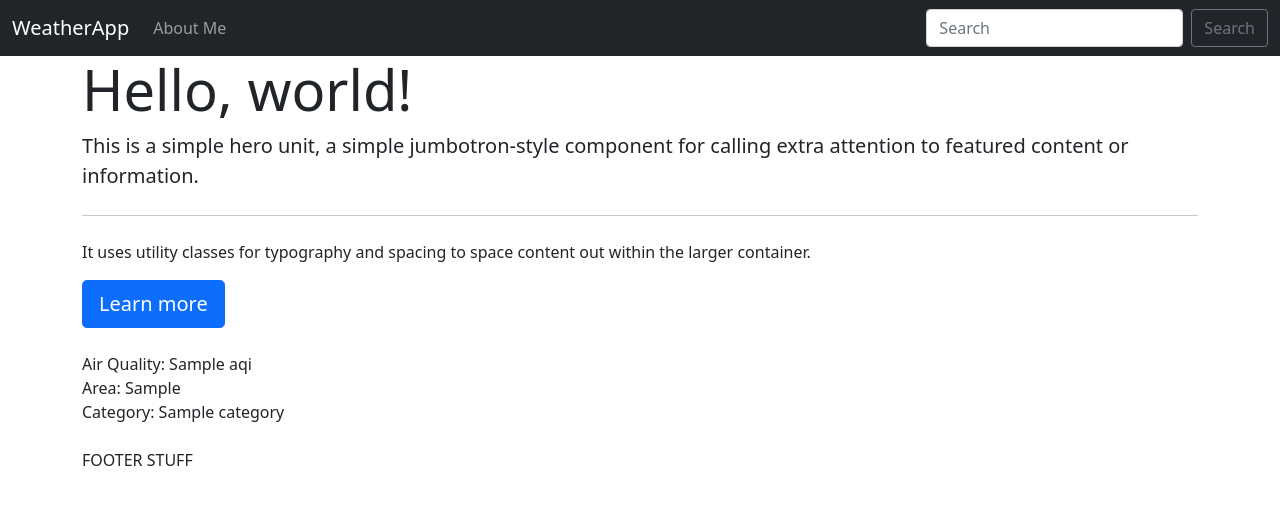
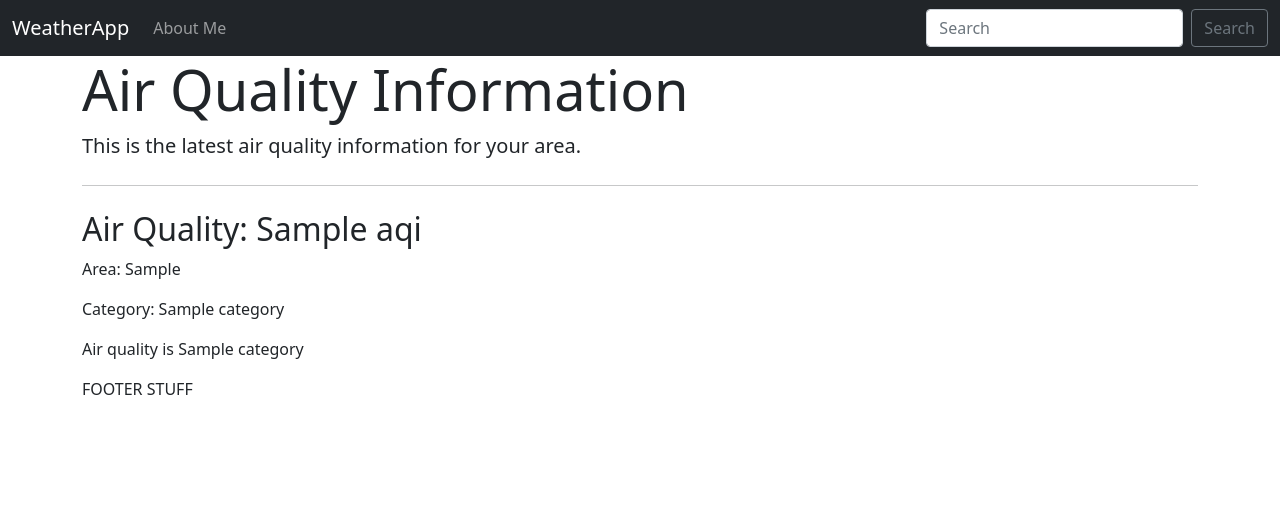
Before and after one commit to Xcheche/weather, a Django app: template lookup/templates/home.html in a window 1280 px wide. Shown: the top 505 px of the page. Run offline with Django 4.2, Linux system fonts and the light colour scheme; the template is opened without the code that fills it: most values are stand-ins (such as "Sample title", 1, 10 or a date in 2020).

```diff
--- a/lookup/templates/home.html
+++ b/lookup/templates/home.html
@@ -1,26 +1,30 @@
 {% extends 'base.html' %} {% block content %}
-<div class="jumbotron">
-  <h1 class="display-4">Hello, world!</h1>
-  <p class="lead">
-    This is a simple hero unit, a simple jumbotron-style component for calling
-    extra attention to featured content or information.
-  </p>
+<link
+  rel="stylesheet"
+  href="https://cdn.jsdelivr.net/npm/bootstrap@5.1.3/dist/css/bootstrap.min.css"
+  integrity="sha384-1BmE4kWBq78iYhFldvKuhfTAU6auU8tT94WrHftjDbrCEXSU1oBoqyl2QvZ6jIW3"
+  crossorigin="anonymous"
+/>
+
+<div class="jumbotron bg-grey">
+  <h1 class="display-4">Air Quality Information</h1>
+  <p class="lead">This is the latest air quality information for your area.</p>
   <hr class="my-4" />
-  <p>
-    It uses utility classes for typography and spacing to space content out
-    within the larger container.
-  </p>
-  <a class="btn btn-primary btn-lg" href="#" role="button">Learn more</a>
+
+  <div class="row">
+    <div class="col">
+      <h2>Air Quality: {{ api.0.AQI }}</h2>
+      <p>Area: {{ api.0.ReportingArea }}</p>
+      <p>Category: {{ api.0.Category.Name }}</p>
+      <p
+        class="{% if api.0.Category.Name == 'Good' %}text-success{% elif api.0.Category.Name == 'Satisfactory' %}text-primary{% elif api.0.Category.Name == 'Moderate' %}text-warning{% elif api.0.Category.Name == 'Unhealthy' %}text-danger{% elif api.0.Category.Name == 'Hazardous' %}text-danger{% endif %}"
+      >
+        Air quality is {{ api.0.Category.Name }}
+      </p>
+    </div>
+    <div class="col">
+      <!-- Add additional information here if needed -->
+    </div>
+  </div>
 </div>
-
-<br />
-
-<!-- Access Air Quality and Area from the first item in the 'api' list -->
-Air Quality: {{ api.0.AQI }} <br />
-Area: {{ api.0.ReportingArea }} <br />
-Category: {{ api.0.Category.Name }} <br />
-
-<br />
-
-<!-- Access the third item in the 'api' list -->
 {% endblock %}
--- a/weather/settings.py
+++ b/weather/settings.py
@@ -117,6 +117,8 @@ USE_TZ = True
 # https://docs.djangoproject.com/en/4.2/howto/static-files/
 
 STATIC_URL = 'static/'
+# settings.py
+
 
 # Default primary key field type
 # https://docs.djangoproject.com/en/4.2/ref/settings/#default-auto-field
```
